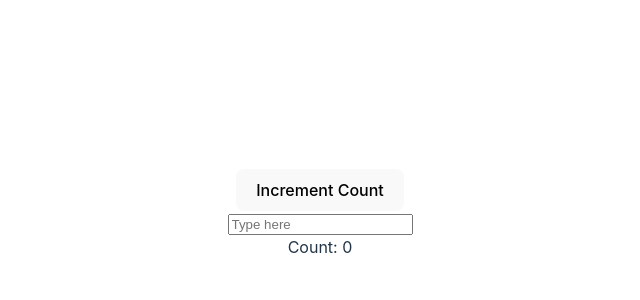
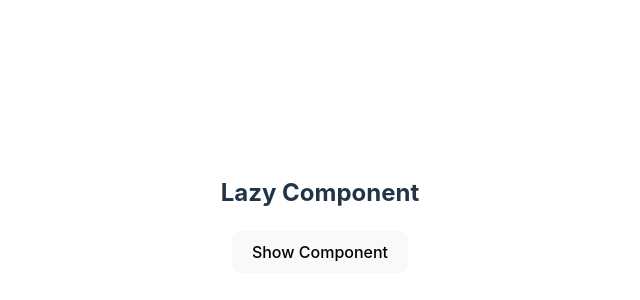
Before and after one commit to yayakyogi/react-example, a React (Vite) app: page / in a window 1280 px wide. Shown: the part 186-486 px from the top of the page, without its empty margins (320-960 px from the left). Built offline with nearby package versions, Linux system fonts and the light colour scheme.

Commit message:
react lazy

```diff
--- a/src/App.tsx
+++ b/src/App.tsx
@@ -1,8 +1,8 @@
 import "./App.css";
-import MemoComponent from "./components/memo";
+import Lazy from "./components/lazy/lazy";
 
 function App() {
-  return <MemoComponent />;
+  return <Lazy />;
 }
 
 export default App;
--- /dev/null
+++ b/src/components/lazy/lazy.tsx
@@ -0,0 +1,29 @@
+import React, { Suspense, lazy, useState } from "react";
+
+const RenderedComponent = lazy(() =>
+  delayToShowLoading(import("./rendercomponent"))
+);
+
+const Lazy: React.FC = () => {
+  const [isRendered, setIsRendered] = useState<boolean>(false);
+  return (
+    <div>
+      <h2>Lazy Component</h2>
+      <button onClick={() => setIsRendered(true)}>Show Component</button>
+      <br />
+      {isRendered && (
+        <Suspense fallback={<span>Loading....</span>}>
+          <RenderedComponent />
+        </Suspense>
+      )}
+    </div>
+  );
+};
+
+export default Lazy;
+
+const delayToShowLoading = (promise: any) => {
+  return new Promise((resolve) => {
+    setTimeout(resolve, 2000);
+  }).then(() => promise);
+};
--- /dev/null
+++ b/src/components/lazy/rendercomponent.tsx
@@ -0,0 +1,9 @@
+import React from "react";
+
+const Render: React.FC = () => {
+  return (
+    <div style={{ marginTop: "10px", fontSize: 20 }}>Rendered Component</div>
+  );
+};
+
+export default Render;
```
